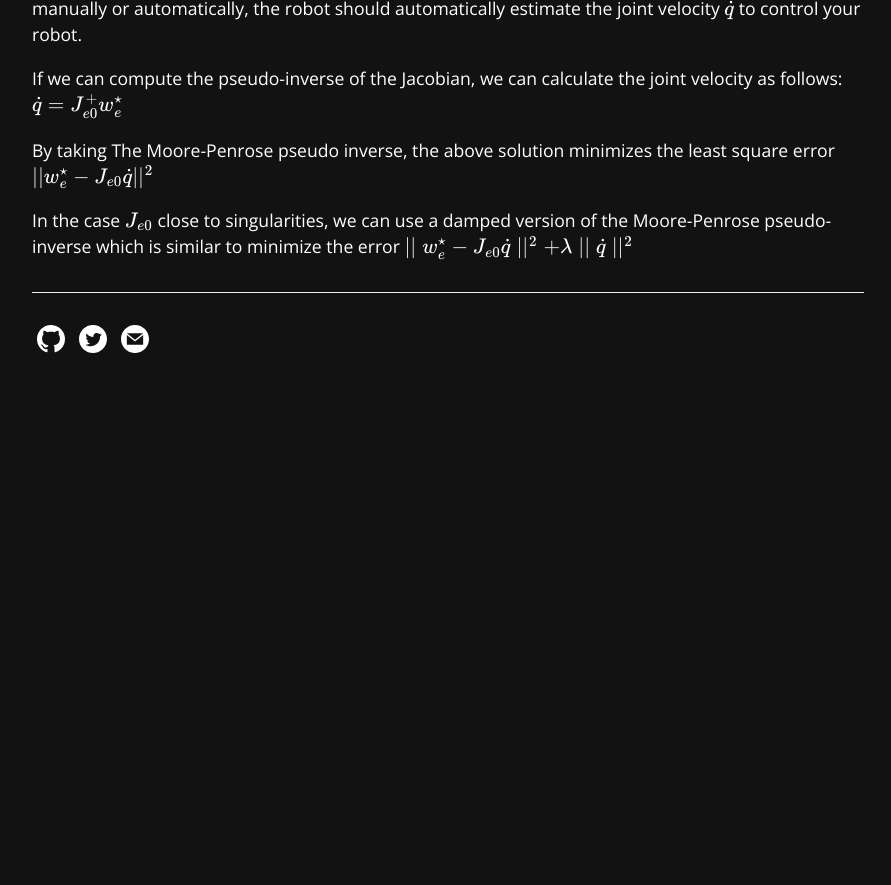
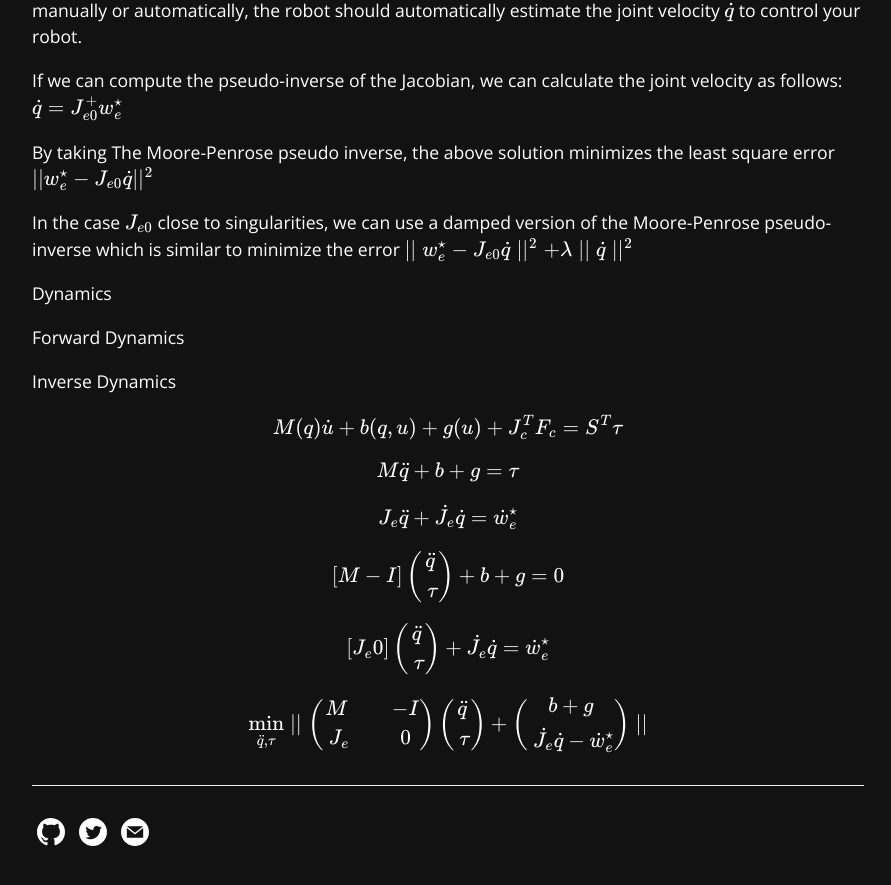
Before and after one commit to graphicsminer/graphicsminer.github.io, a Jekyll site: the page built from _posts/2018-11-18-optimization-view-about-robotics.md, in a window 1280 px wide and 900 px high, scrolled down 2567 px. Shown: the top 885 px of the window, without its empty margins (192-1083 px from the left). Built offline with Jekyll 4.4.1, drawn with Linux system fonts in a browser that asks for light colours; formulas are drawn with MathJax 3; before the commit the page ends 2974 px from its top, so only the background shows below that.

Commit message:
update post

```diff
--- a/_posts/2018-11-18-optimization-view-about-robotics.md
+++ b/_posts/2018-11-18-optimization-view-about-robotics.md
@@ -71,3 +71,23 @@ By taking The Moore-Penrose pseudo inverse, the above solution minimizes the lea
 $$|| w_e^{\star} - J_{e0} \dot{q} ||^2$$
 
 In the case $$J_{e0} $$ close to singularities, we can use a damped version of the Moore-Penrose pseudo-inverse which is similar to minimize the error $$\mid\mid w_e^{\star} - J_{e0} \dot{q} \mid\mid^2 + \lambda \mid\mid\dot{q}\mid\mid^2$$
+
+
+Dynamics
+
+Forward Dynamics
+
+
+Inverse Dynamics
+
+$$M(q) \dot u + b(q, u) + g(u) + J_c^T F_c= S^T \tau$$
+
+$$M \ddot q + b + g = \tau$$
+
+$$J_e \ddot q + \dot J_e \dot q = \dot w_e^{\star}$$
+
+$$[M - I]\begin{pmatrix} \ddot q \\\ \tau \end{pmatrix} + b + g = 0$$
+
+$$[J_e 0]\begin{pmatrix} \ddot q \\\ \tau \end{pmatrix} + \dot J_e \dot q= \dot w_e^{\star}$$
+
+$$\min_{\ddot q, \tau} \mid \mid \begin{pmatrix} M && -I \\\ J_e  && 0 \end{pmatrix}\begin{pmatrix} \ddot q \\\ \tau \end{pmatrix} + \begin{pmatrix} b + g \\\ \dot J_e \dot q - \dot w_e^{\star} \end{pmatrix}  \mid \mid $$
```
